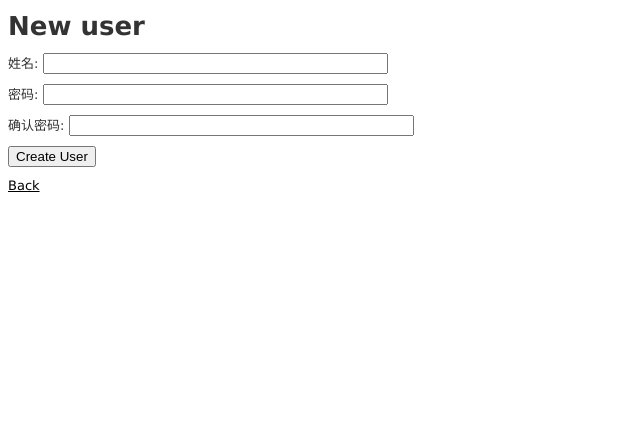
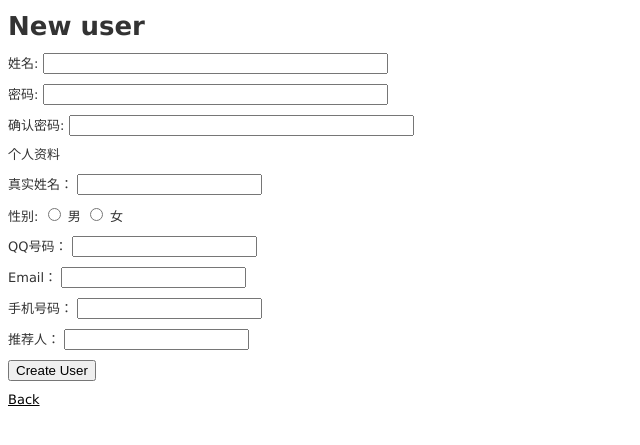
Before and after one commit to NEILXIANG/InteractivePlatform4, a Rails app: page /users/new in a window 1280 px wide. Shown: the top 445 px of the page, without its empty margins (0-640 px from the left). Run offline with Rails 7, Linux system fonts and the light colour scheme; style sheets or scripts are compiled from the project's sources; some libraries are stand-ins or nearby versions.

Commit message:
会员个人资料，注册时完善个人信息。

```diff
--- a/app/controllers/users_controller.rb
+++ b/app/controllers/users_controller.rb
@@ -28,10 +28,32 @@ class UsersController < ApplicationController
   def create
     @user = User.new(user_params)
 
+    if logger.debug?
+      logger.debug("realname=" + params[:realname])
+      logger.debug("sex=" + params[:sex])
+      logger.debug("qq=" + params[:qq])
+      logger.debug("email=" + params[:email])
+      logger.debug("telphone=" + params[:telphone])
+      logger.debug("recommend_man=" + params[:recommend_man])
+    end
+
     respond_to do |format|
       if @user.save
-        format.html { redirect_to @user, notice: "用户 #{@user.name} 注册成功." }
-        format.json { render action: 'show', status: :created, location: @user }
+        @userinfo = UserInfo.new(
+            :real_name      => params[:realname],
+            :sex            => params[:sex],
+            :qq             => params[:qq],
+            :email          => params[:email],
+            :telphone       => params[:telphone],
+            :recommend_man  => params[:recommend_man],
+            :user_id        => @user.id
+        )
+
+        if @userinfo.save
+          format.html { redirect_to @user, notice: "用户 #{@user.name} 注册成功." }
+          format.json { render action: 'show', status: :created, location: @user }
+        end
+
       else
         format.html { render action: 'new' }
         format.json { render json: @user.errors, status: :unprocessable_entity }
@@ -71,6 +93,7 @@ class UsersController < ApplicationController
 
     # Never trust parameters from the scary internet, only allow the white list through.
     def user_params
-      params.require(:user).permit(:name, :password, :password_confirmation)
+      params.require(:user).permit(:name, :password, :password_confirmation,
+        :realname, :sex, :qq, :email, :telphone)
     end
 end
--- a/app/models/user.rb
+++ b/app/models/user.rb
@@ -3,6 +3,8 @@
 require 'digest/sha2'
 
 class User < ActiveRecord::Base
+  has_one :user_info
+
   validates :name, :presence => true, :uniqueness => true
   validates :password, :confirmation => true
   attr_accessor :password_confimation
--- /dev/null
+++ b/app/models/user_info.rb
@@ -0,0 +1,6 @@
+# -*- coding: UTF-8 -*-
+
+class UserInfo < ActiveRecord::Base
+  belongs_to :user
+
+end
--- a/app/views/users/_form.html.erb
+++ b/app/views/users/_form.html.erb
@@ -23,6 +23,37 @@
     <%= f.label :password_confirmation, "确认密码" %>:
     <%= f.password_field :password_confirmationm, :size => 40 %>
   </div>
+
+  <div class="field">
+    个人资料
+  </div>
+  <div class="field">
+    <label for="realname">真实姓名：</label>
+    <%= text_field_tag :realname, params[:realname] %>
+  </div>
+  <div class="field">
+    <label for="sex">性别:</label>
+    <%= radio_button_tag(:sex, 0) %>
+    <%= label_tag(:sex, "男") %>
+    <%= radio_button_tag(:sex, 1) %>
+    <%= label_tag(:sex, "女") %>
+  </div>
+  <div class="field">
+    <label for="qq">QQ号码：</label>
+    <%= text_field_tag :qq, params[:qq] %>
+  </div>
+  <div class="field">
+    <label for="email">Email：</label>
+    <%= text_field_tag :email, params[:email] %>
+  </div>
+  <div class="field">
+    <label for="telphone">手机号码：</label>
+    <%= text_field_tag :telphone, params[:telphone] %>
+  </div>
+  <div class="field">
+    <label for="recommend_man">推荐人：</label>
+    <%= text_field_tag :recommend_man, params[:recommend_man] %>
+  </div>
   <div class="actions">
     <%= f.submit %>
   </div>
--- a/app/views/users/index.html.erb
+++ b/app/views/users/index.html.erb
@@ -6,7 +6,7 @@
 <table>
   <thead>
     <tr>
-      <th>Name</th>
+      <th>用户名</th>
     </tr>
   </thead>
 
@@ -24,4 +24,4 @@
 
 <br>
 
-<%= link_to 'New User', new_user_path %>
+<%= link_to '创建用户', new_user_path %>
```
Also changed, not shown: db/migrate/20131118062746_create_user_infos.rb (added, +17 -0 lines), test/controllers/users_controller_test.rb (+1 -1 lines), test/fixtures/user_infos.yml (added, +17 -0 lines), test/models/user_info_test.rb (added, +7 -0 lines), db/schema.rb.
